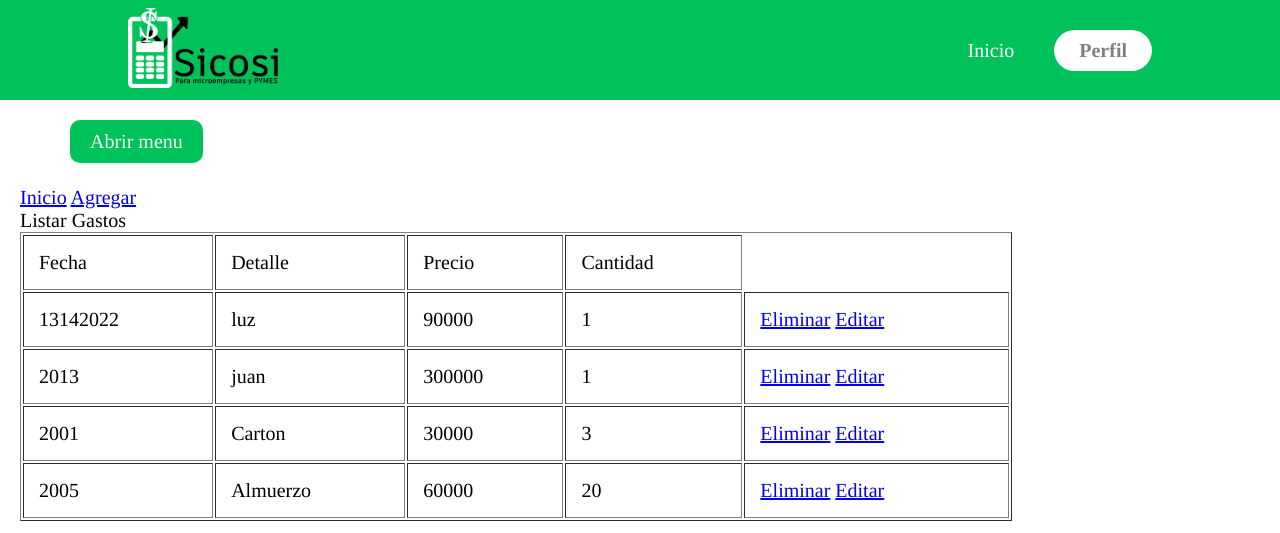
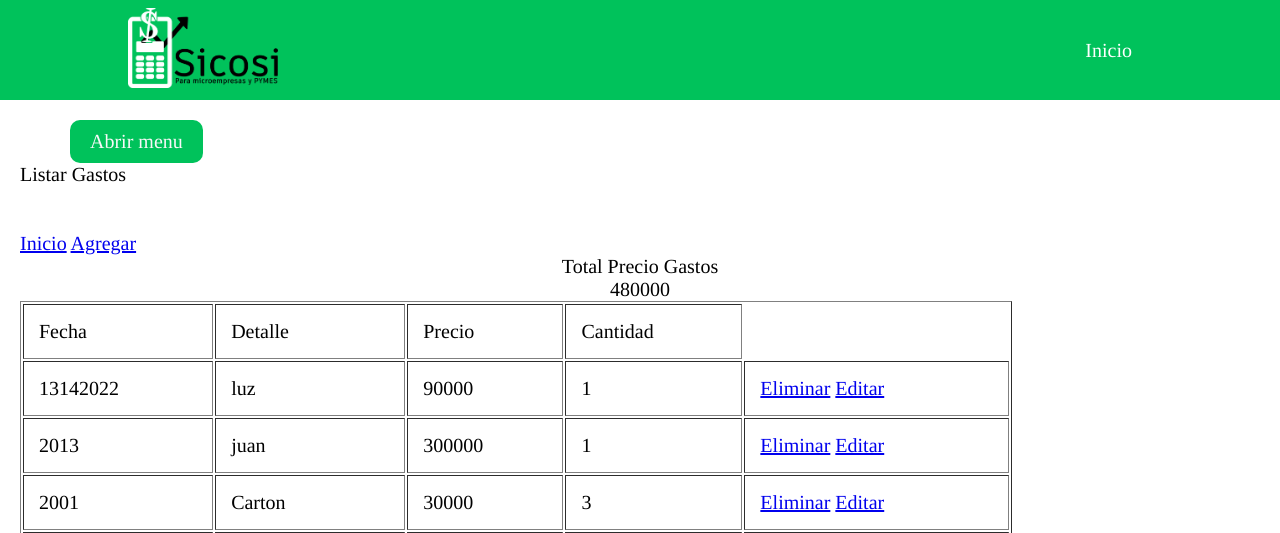
Before and after one commit to Franco-Castillo/ProjectTitulo, a Django app: page /Gastos/index1 in a window 1280 px wide. Shown: the top 533 px of the page. Run offline with Django 4.2, Linux system fonts and the light colour scheme; data comes from the database, SQL or seed files in the repository; both versions use the stored data as it was after the commit.

Commit message:
Alfa
2 crud terminados

```diff
--- a/Web/base/admin.py
+++ b/Web/base/admin.py
@@ -1,6 +1,8 @@
 from django.contrib import admin
-from .models import Venta
+from .models import Venta ,Gasto
 
 # name: admin123 password: admin1234.
 
 admin.site.register(Venta)
+
+admin.site.register(Gasto)
--- a/Web/base/models.py
+++ b/Web/base/models.py
@@ -1,7 +1,4 @@
 from django.db import models
-
-class TotalVenta(models.Model):
-    pass
 
 class Venta(models.Model):
     nombre      = models.CharField(primary_key=True,max_length=63, verbose_name='Nombre')
--- a/Web/base/templates/app/Gastos/crear1.html
+++ b/Web/base/templates/app/Gastos/crear1.html
@@ -1,4 +1,4 @@
-{% extends 'app/base.html' %}
+{% extends 'app/base2.html' %}
 
 {% block titulo %} Agregar Venta {% endblock %}
 
--- a/Web/base/templates/app/Gastos/form1.html
+++ b/Web/base/templates/app/Gastos/form1.html
@@ -3,7 +3,7 @@
     {% for campo in formulario %}
         <label>{{campo.label}}</label>
         <input type="{{ campo.field.widget.input_type }}"
-        name="{{campo.name}}"
+        name="{{campo.fecha}}"
         id=""
         placeholder="{{ campo.label }}"
         value="{{ campo.value | default:'' }}"
--- a/Web/base/templates/app/Gastos/index1.html
+++ b/Web/base/templates/app/Gastos/index1.html
@@ -1,10 +1,15 @@
-{% extends 'app/base.html' %}
+{% extends 'app/base2.html' %}
 
 {% block titulo %} Registro de Gastos {% endblock %}
 
 {% block contenido %}
-Listar Gastos
 
+<div>Listar Gastos</div>
+<br>
+<br>
+<a href="/Gastos/index1">Inicio</a>
+<a href="/Gastos/crear1">Agregar</a>
+<div style="text-align: center;">Total Precio Gastos</div>
 <table border="1px" border-collapse= collapse width=80%>
     <thead>
         <tr text-align= center>
@@ -22,11 +27,12 @@ Listar Gastos
             <td>{{per.precio}}</td>
             <td>{{per.cantidad}}</td>
             <td>
-                <a href="{% url 'eliminar'  per.fecha %}">Eliminar</a>
-                <a href="{% url 'editar'  per.fecha %}">Editar</a>
+                <a href="{% url 'eliminar1' per.fecha %}">Eliminar</a>
+                <a href="{% url 'editar1' per.fecha %}">Editar</a>
             </td>
         </tr>
         {% endfor %}
+        <div style="text-align: center;">{{ total1 }}</div>
     </tbody>
 </table>
 <br>
--- a/Web/base/templates/app/Ventas/crear.html
+++ b/Web/base/templates/app/Ventas/crear.html
@@ -1,4 +1,4 @@
-{% extends 'app/base.html' %}
+{% extends 'app/base2.html' %}
 
 {% block titulo %} Agregar Venta {% endblock %}
 
--- a/Web/base/templates/app/Ventas/editar.html
+++ b/Web/base/templates/app/Ventas/editar.html
@@ -1,4 +1,4 @@
-{% extends 'app/base.html' %}
+{% extends 'app/base2.html' %}
 
 {% block titulo %} Editar las Ventas {% endblock %}
 
--- a/Web/base/urls.py
+++ b/Web/base/urls.py
@@ -17,9 +17,9 @@ urlpatterns = [
     path('app/Ventas/eliminar/<str:id>', views.eliminar, name="eliminar"),
     #crud2
     path('Gastos/index1', views.gastos, name="gastos"),
-    path('Gastos/crear1', views.crear1, name="crear"),
-    path('app/Gastos/editar/<str:id>', views.editar1, name="editar"),
-    path('app/Gastos/eliminar/<str:id>', views.eliminar1, name="eliminar"),
+    path('Gastos/crear1', views.crear1, name="crear1"),
+    path('app/Gastos/editar1/<str:id>', views.editar1, name="editar1"),
+    path('app/Gastos/eliminar1/<str:id>', views.eliminar1, name="eliminar1"),
     #Usuario
     path('registro/', registro, name="registro"),
 
--- a/Web/base/views.py
+++ b/Web/base/views.py
@@ -7,7 +7,11 @@ from django.contrib.auth import authenticate, login
 # Crud1.
 def ventas(request):
     ventas = Venta.objects.all()
-    return render(request, 'app/Ventas/index.html', {'ventas': ventas })
+    suma = 0
+    for venta in ventas:
+        suma += venta.precio
+
+    return render(request, 'app/Ventas/index.html', {'ventas': ventas , 'total': suma})
 
 def crear(request):
     formulario= VentasForm(request.POST or None)
@@ -29,10 +33,15 @@ def editar(request, id):
         return redirect('ventas')
     return render(request, 'app/Ventas/editar.html', {'formulario':formulario})
 
+#---------------------------------------------------------------------------------
 # Crud2.
+
 def gastos(request):
     gastos = Gasto.objects.all()
-    return render(request, 'app/Gastos/index1.html', {'gastos': gastos })
+    suma1 = 0
+    for gasto in gastos:
+        suma1 += gasto.precio
+    return render(request, 'app/Gastos/index1.html', {'gastos': gastos , 'total1': suma1})
 
 def crear1(request):
     formulario= GastosForm(request.POST or None)
@@ -42,17 +51,21 @@ def crear1(request):
     return render(request, 'app/Gastos/crear1.html', {'formulario': formulario})
 
 def eliminar1(request, id):
-    gastos = Gasto.objects.get(nombre=id)
+    gastos = Gasto.objects.get(fecha=id)
     gastos.delete()
     return redirect('gastos')
 
 def editar1(request, id):
-    gastos = Gasto.objects.get(nombre=id)
+    gastos = Gasto.objects.get(fecha=id)
     formulario= GastosForm(request.POST or None, instance=gastos )
     if formulario.is_valid and request.POST:
         formulario.save()
         return redirect('gastos')
     return render(request, 'app/Gastos/editar1.html', {'formulario':formulario})
+
+#---------------------------------------------------------------------------------
+# Crud3.
+
 
 
 # registro de Usuarios
@@ -78,9 +91,21 @@ def registro(request):
 def invitado(request):
     return render(request,'app/Invitado.html')
 
+#------------------------------------------------------
 def usuario(request):
-    return render(request,'app/Usuario.html')
+    ventas = Venta.objects.all()
+    suma = 0
+    for venta in ventas:
+        suma += venta.precio
+        pass
+    gastos = Gasto.objects.all()
+    suma1 = 0
+    for gasto in gastos:
+        suma1 += gasto.precio
+        pass
+    return render(request,'app/Usuario.html',{'ventas': ventas , 'total': suma ,'gastos': gastos , 'total1': suma1})
 
+#-------------------------------------------------------
 def ingreso(request):
     return render(request,'app/Ing.html')
 
```
Also changed, not shown: Web/base/templates/app/Gastos/editar1.html (+13 -4 lines), Web/base/templates/app/Usuario.html (+9 -6 lines), Web/base/templates/app/Ventas/index.html (+9 -2 lines), Web/base/templates/registration/login.html (+6 -5 lines), Web/base/templates/registration/registro.html (+4 -5 lines), Web/db.sqlite3.
